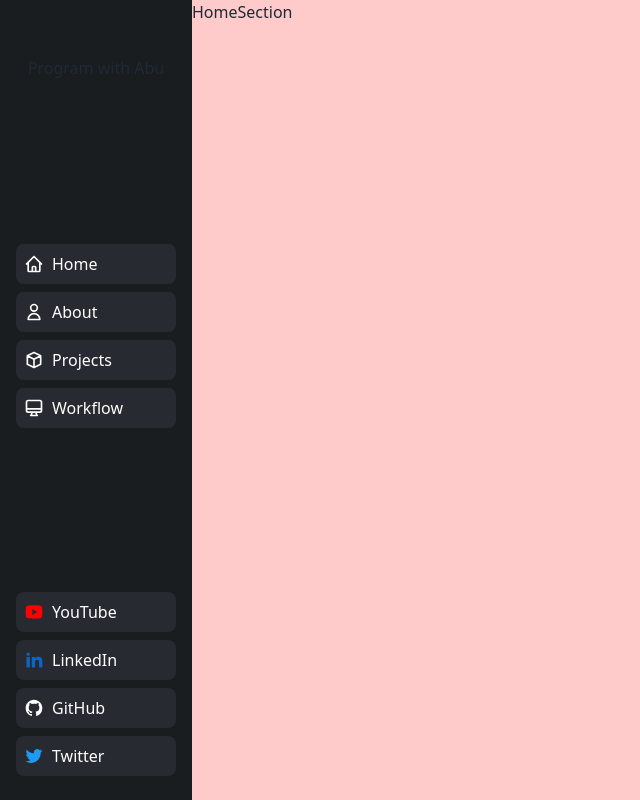
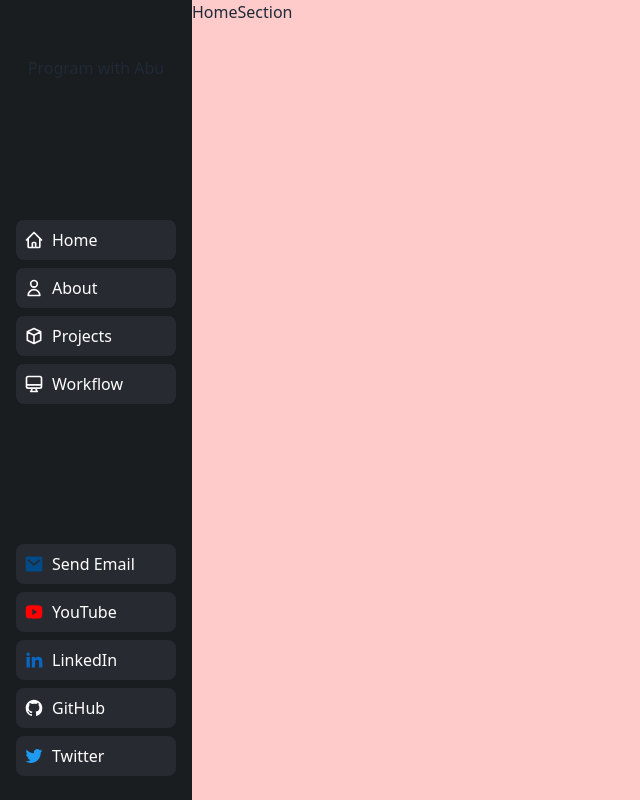
Before and after one commit to iAthman83/react-portfolio, a React (Vite) app: page / in a window 1280 px wide. Shown: the top 800 px of the page, without its empty margins (0-640 px from the left). Built offline with nearby package versions, Linux system fonts and the light colour scheme; a web font is replaced by a local one.

Commit message:
send email

```diff
--- a/src/components/SideNav.jsx
+++ b/src/components/SideNav.jsx
@@ -9,6 +9,7 @@ import {
   RiTwitterFill,
   RiYoutubeFill,
   RiGithubFill,
+  RiMailFill,
 } from "react-icons/ri";
 
 function SideNav({ aboutRef, homeRef, projectsRef, workflowRef }) {
@@ -61,6 +62,16 @@ function SideNav({ aboutRef, homeRef, projectsRef, workflowRef }) {
       </nav>
       {/* socials */}
       <div className="flex flex-col justify-center space-y-2 mt-8">
+        {/* Email */}
+        <a
+          href="mailto:abuathman83@gmail.com"
+          target="_blank"
+          rel="noreferrer"
+          className="flex space-x-2 items-center cursor-pointer text-white p-2 px-auto bg-sideBarHighlight rounded-lg hover:bg-zinc-700"
+        >
+          <RiMailFill size={20} className="text-mailBlue" />
+          <h1 className="">Send Email</h1>
+        </a>
         {/* YouTube */}
         <a
           href="https://www.youtube.com/@programwithabu"
--- a/tailwind.config.cjs
+++ b/tailwind.config.cjs
@@ -52,6 +52,7 @@ module.exports = {
       linkedinBlue: "#0B66C3",
       twitterBlue: "#1C9BF1",
       siteBg: "#2A303C",
+      mailBlue: "#004B87",
     }),
     columns: {
       auto: "auto",
```
